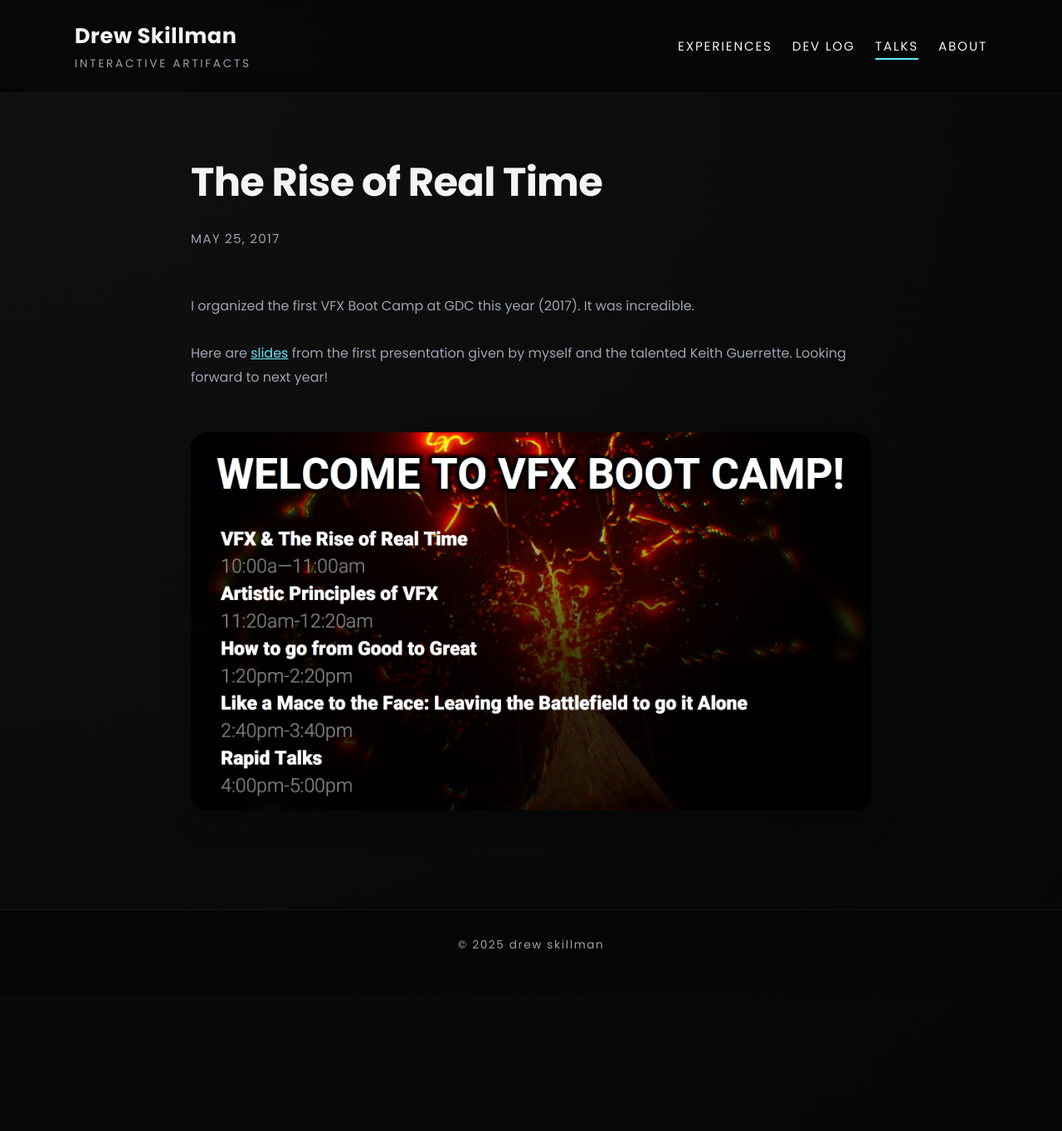
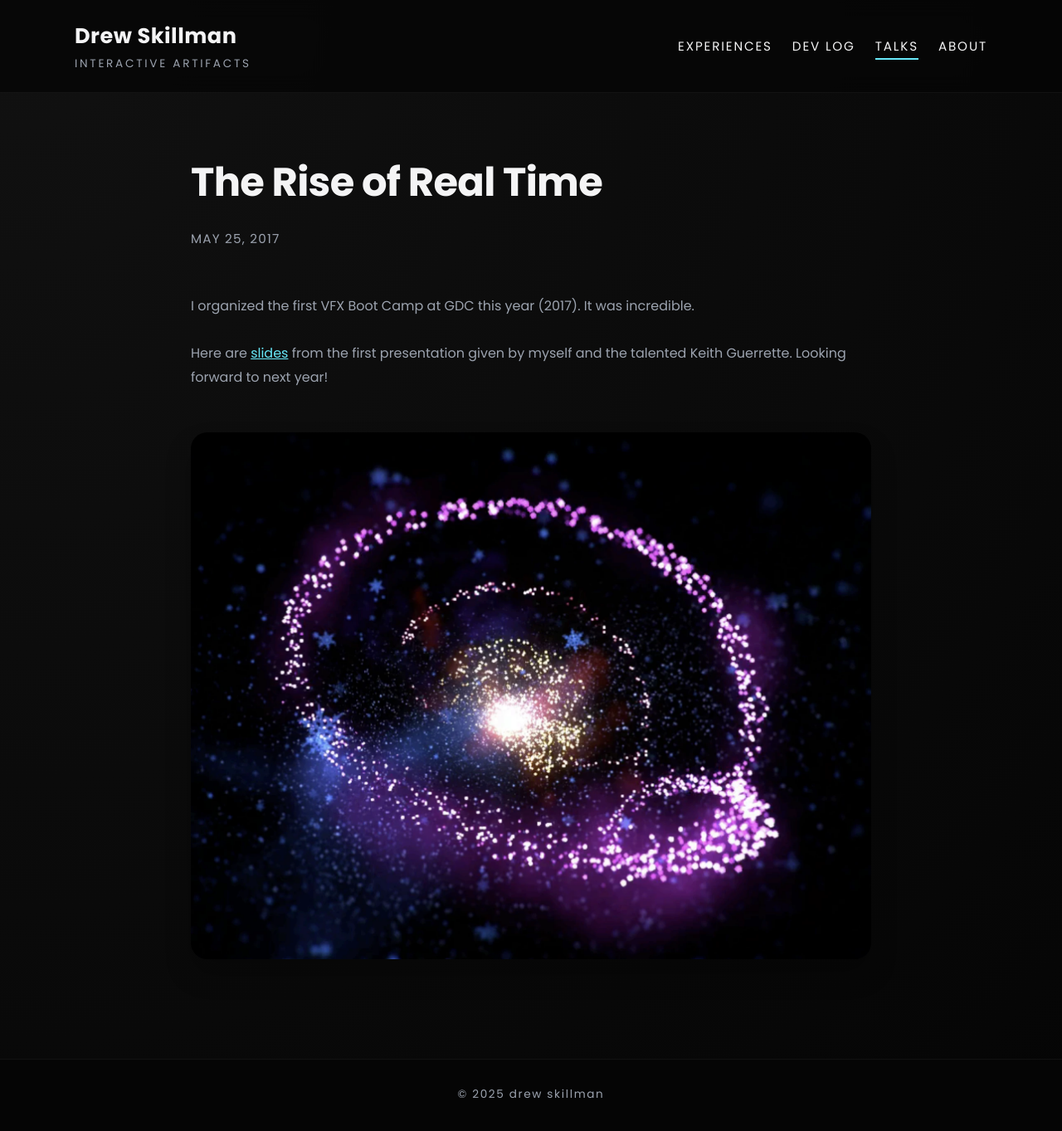
Before and after one commit to dskill/website, a Jekyll site: the page built from _talks/the-rise-of-real-time-2017.md, in a window 1280 px wide and 1377 px high. Shown: the top 1363 px of the window at 83% size. Built offline with Jekyll 4.4.1, drawn with Linux system fonts in a browser that asks for light colours.

Commit message:
Update talk entries with new thumbnail paths and relative URLs for slide downloads to enhance accessibility and presentation.

```diff
--- a/_talks/the-rise-of-real-time-2017.md
+++ b/_talks/the-rise-of-real-time-2017.md
@@ -3,11 +3,11 @@ title: "The Rise of Real Time"
 date: 2017-05-25
 source_slug: "post_id-2"
 source_link: "/talks/post_id-2"
-thumbnail: /assets/images/devlog/the-rise-of-real-time-2017/image-asset.png
+thumbnail: /assets/images/talks/the-rise-of-real-time-2017/rise-of-real-time-thumbnail.webp
 ---
 
 I organized the first VFX Boot Camp at GDC this year (2017). It was incredible.
 
 Here are [slides]({{ '/assets/downloads/rise_of_real_time.pdf' | relative_url }}) from the first presentation given by myself and the talented Keith Guerrette. Looking forward to next year!
 
-[![Rise of Real Time slides thumbnail]({{ '/assets/images/devlog/the-rise-of-real-time-2017/image-asset.png' | relative_url }})]({{ '/assets/downloads/rise_of_real_time.pdf' | relative_url }})
+[![Rise of Real Time slides thumbnail]({{ '/assets/images/talks/the-rise-of-real-time-2017/rise-of-real-time-thumbnail.webp' | relative_url }})]({{ '/assets/downloads/rise_of_real_time.pdf' | relative_url }})
```
Also changed, not shown: _talks/rapid-prototyping-2013.md (+1 -1 lines), assets/images/talks/the-rise-of-real-time-2017/rise-of-real-time-thumbnail.webp (added), 2 other files.
